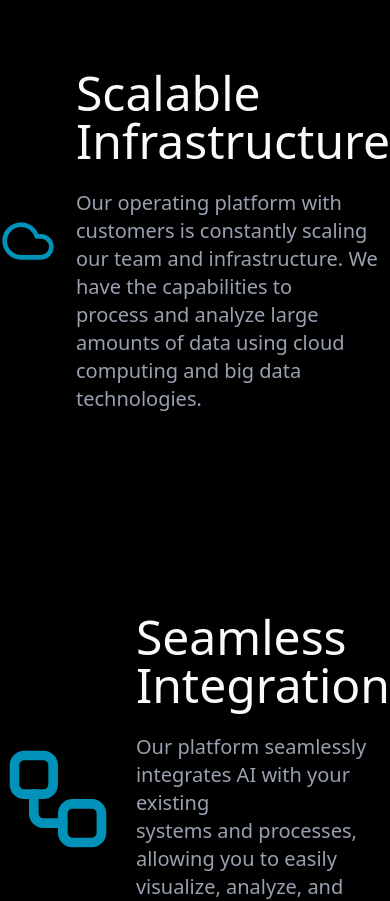
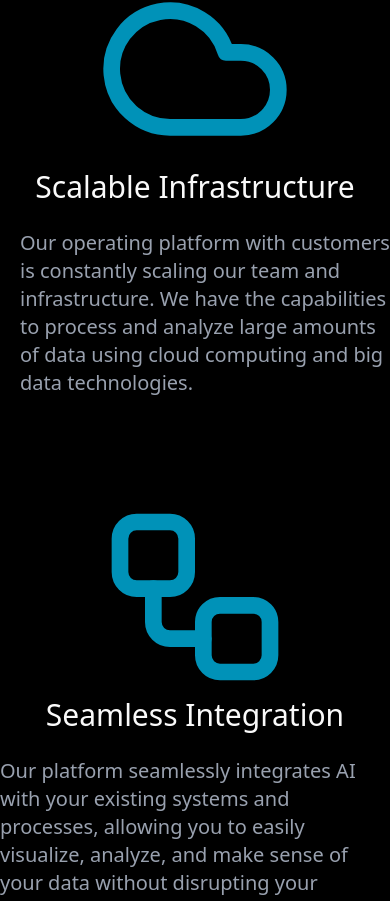
Before and after one commit to trevalexandro/signup, a Next.js app: page / in a window 390 px wide. Shown: the part 1671-2572 px from the top of the page. Built offline with nearby package versions, Linux system fonts and the light colour scheme; no server answers.

Commit message:
make learn-more responsive.

```diff
--- a/src/app/components/learn-more.tsx
+++ b/src/app/components/learn-more.tsx
@@ -14,7 +14,7 @@ const LearnMore = ({ screenSize }:LearnMoreProps):JSX.Element => {
                 <Laptop className="inline-block md:hidden" stroke="oklch(60.9% 0.126 221.723)" size={200} />
                 <Laptop className="hidden md:inline-block" stroke="oklch(60.9% 0.126 221.723)" size={300} />
                 <div className="flex flex-col items-center md:items-start ml-0 md:ml-5">
-                    <p className="text-3xl md:text-5xl">Game-Changing Solutions</p>
+                    <p className="text-3xl md:text-4xl lg:text-5xl">Game-Changing Solutions</p>
                     <br />
                     <p className="text-xl text-gray-400 block ml-5 md:hidden">
                         We partner with you to understand your business challenges and help you make data-driven decisions
@@ -28,12 +28,23 @@ const LearnMore = ({ screenSize }:LearnMoreProps):JSX.Element => {
                     </p>
                 </div>
             </div>
-            <div className="flex justify-end items-center mt-50">
-                <Cloud stroke="oklch(60.9% 0.126 221.723)" size={300} />
-                <div className="flex flex-col ml-5">
-                    <p className="text-5xl">Scalable Infrastructure</p>
+            <div className="flex flex-col md:flex-row md:justify-end items-center mt-25 md:mt-50">
+                <Cloud className="inline-block md:hidden" stroke="oklch(60.9% 0.126 221.723)" size={200} />
+                <Cloud className="hidden md:inline-block" stroke="oklch(60.9% 0.126 221.723)" size={300} />
+                <div className="flex flex-col items-center md:items-start ml-0 md:ml-5">
+                    <p className="text-3xl md:text-4xl lg:text-5xl">Scalable Infrastructure</p>
                     <br />
-                    <p className="text-xl text-gray-400">
+                    <p className="text-xl text-gray-400 block ml-5 md:hidden">
+                        Our operating platform with customers is constantly scaling our team and infrastructure. We have the
+                        capabilities to process and analyze large amounts of data using cloud computing and big data technologies.
+                    </p>
+                    <p className="text-xl text-gray-400 block hidden md:block lg:hidden">
+                        Our operating platform with customers is constantly<br />
+                        scaling our team and infrastructure. We have the<br />
+                        capabilities to process and analyze large amounts of<br />
+                        data using cloud computing and big data technologies.
+                    </p>
+                    <p className="text-xl text-gray-400 hidden lg:block">
                         Our operating platform with customers is constantly scaling<br />
                         our team and infrastructure. We have the capabilities to<br />
                         process and analyze large amounts of data using cloud<br />
@@ -41,12 +52,23 @@ const LearnMore = ({ screenSize }:LearnMoreProps):JSX.Element => {
                     </p>
                 </div>
             </div>
-            <div className="flex items-center mt-50">
-                <Workflow stroke="oklch(60.9% 0.126 221.723)" size={300} />
-                <div className="flex flex-col ml-5">
-                    <p className="text-5xl">Seamless Integration</p>
+            <div className="flex flex-col md:flex-row items-center mt-25 md:mt-50">
+                <Workflow className="inline-block md:hidden" stroke="oklch(60.9% 0.126 221.723)" size={200} />
+                <Workflow className="hidden md:inline-block" stroke="oklch(60.9% 0.126 221.723)" size={300} />
+                <div className="flex flex-col items-center md:items-start ml-0 md:ml-5">
+                    <p className="text-3xl md:text-4xl lg:text-5xl">Seamless Integration</p>
                     <br />
-                    <p className="text-xl text-gray-400">
+                    <p className="text-xl text-gray-400 block md:hidden">
+                        Our platform seamlessly integrates AI with your existing systems and processes, allowing you to easily
+                        visualize, analyze, and make sense of your data without disrupting your workflows.
+                    </p>
+                    <p className="text-xl text-gray-400 hidden md:block lg:hidden">
+                        Our platform seamlessly integrates AI with your<br />
+                        existing systems and processes, allowing you to<br />
+                        easily visualize, analyze, and make sense of your<br />
+                        data without disrupting your workflows.
+                    </p>
+                    <p className="text-xl text-gray-400 hidden lg:block">
                         Our platform seamlessly integrates AI with your existing<br />
                         systems and processes, allowing you to easily<br />
                         visualize, analyze, and make sense of your data<br />
--- /dev/null
+++ b/src/app/components/splash-buttons.tsx
@@ -0,0 +1,27 @@
+import { Button } from "@/components/ui/button";
+import { Rocket } from "lucide-react";
+import Link from "next/link";
+import { JSX } from "react";
+import { id as learnMoreId } from './learn-more';
+import { id as signupId } from './signup';
+
+
+const SplashButtons = ():JSX.Element => {
+    return (
+        <div className="flex flex-col md:flex-row md:items-center">
+            <Button variant='secondary' className="mb-5 md:mb-10 animate-pulse">
+                <Link href={`#${learnMoreId}`}>
+                    Learn more about Automind System
+                </Link>
+            </Button>
+            <Button className="bg-cyan-600 text-white mb-5 md:mb-10 md:ml-5 animate-pulse">
+                <Link className='flex items-center' href={`#${signupId}`}>
+                    Signup for early product launch
+                <Rocket className='ml-1' />
+                </Link>
+            </Button>
+        </div>
+    );
+};
+
+export default SplashButtons;
--- a/src/app/three-js-brain-animation/index.tsx
+++ b/src/app/three-js-brain-animation/index.tsx
@@ -7,11 +7,7 @@ import { Tubes } from './brain-tubes';
 import { BrainParticles } from './brain-particles';
 import { data } from './data';
 import { JSX } from 'react';
-import { Button } from '@/components/ui/button';
-import Link from 'next/link';
-import { id as learnMoreId } from '../components/learn-more';
-import { id as signupId } from '../components/signup';
-import { Rocket } from 'lucide-react';
+import SplashButtons from '../components/splash-buttons';
 
 function createBrainCurvesFromPaths(): THREE.CatmullRomCurve3[] {
   const paths = data.economics[0].paths;
@@ -60,38 +56,14 @@ const Brain = ({ screenSize }:BrainProps):JSX.Element => {
       <OrbitControls />
       { screenSize === 'sm' &&
         <Html position={[-0.15, 0.20, 0]}>
-          <div className="flex flex-col items-center">
-            <Button variant='secondary' className="mb-5 animate-pulse">
-              <Link href={`#${learnMoreId}`}>
-                Learn more about Automind System
-              </Link>
-            </Button>
-            <Button className="bg-cyan-600 text-white mb-5 animate-pulse">
-              <Link className='flex items-center' href={`#${signupId}`}>
-                Signup for early product launch
-                <Rocket className='ml-1' />
-              </Link>
-            </Button>
-          </div>
+          <SplashButtons />
         </Html>
       }
       {screenSize === 'sm' ? <></> : <Text position={[0, 0.15, 0]} scale={[0.10, 0.10, 0]}>Automind System</Text> }
       <Text scale={[0.05, 0.05, 0.05]}>AI</Text>
       { screenSize !== 'sm' &&
         <Html position={buttonsPositions[screenSize as keyof ButtonsPositions].position}>
-          <div className="flex">
-            <Button variant='secondary' className="mb-10 animate-pulse">
-              <Link href={`#${learnMoreId}`}>
-                Learn more about Automind System
-              </Link>
-            </Button>
-            <Button className="bg-cyan-600 text-white mb-10 animate-pulse ml-5">
-              <Link className='flex items-center' href={`#${signupId}`}>
-                Signup for early product launch
-                <Rocket className='ml-1' />
-              </Link>
-            </Button>
-          </div>
+          <SplashButtons />
         </Html>
       }
     </Canvas>
```
